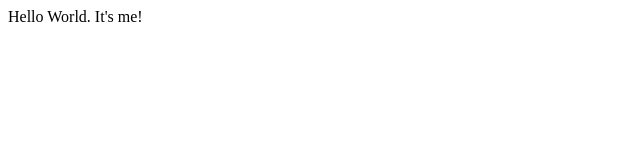
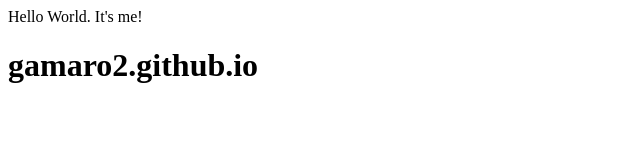
Before and after one commit to gamaro2/gamaro2.github.io, a plain HTML site: page index.html in a window 1280 px wide. Shown: the whole page, without its empty margins (0-640 px from the left). Drawn offline with Linux system fonts and the light colour scheme.

Commit message:
Updated index.html to HTML 5

```diff
--- a/index.html
+++ b/index.html
@@ -1 +1,6 @@
 Hello World. It's me!
+<!DOCTYPE html>
+<html>
+<title>gamaro2.github.io</title>
+<h1>gamaro2.github.io</h1>
+</html>
```
